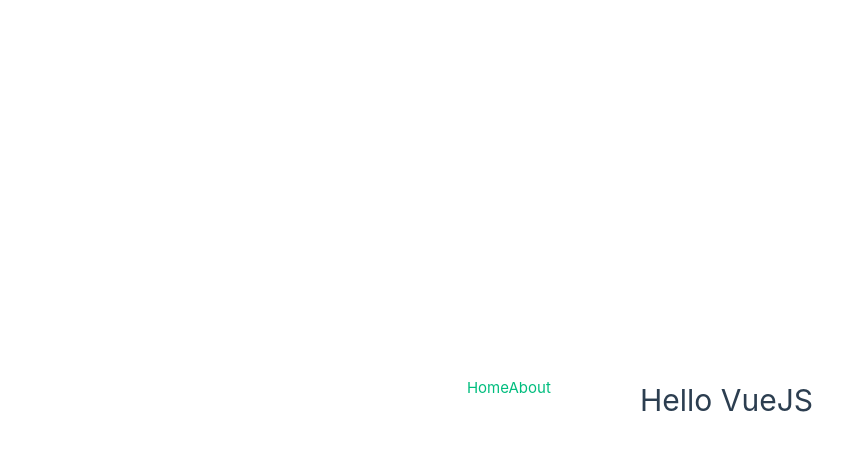
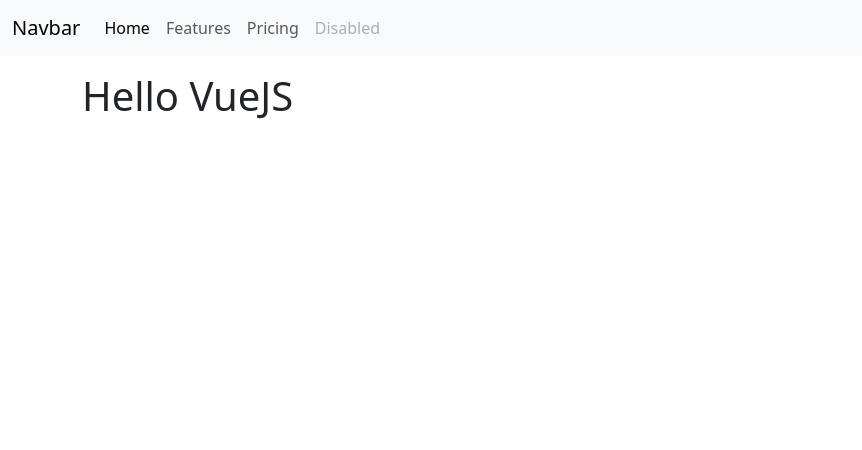
Before and after one commit to cckcoder/vue-cat-lists, a Vue app: page / in a window 1280 px wide. Shown: the top 450 px of the page, without its empty margins (0-862 px from the left). Built offline with nearby package versions, Linux system fonts and the light colour scheme.

Commit message:
update: implement bootstrap to project

```diff
--- a/index.html
+++ b/index.html
@@ -4,10 +4,12 @@
     <meta charset="UTF-8">
     <link rel="icon" href="/favicon.ico">
     <meta name="viewport" content="width=device-width, initial-scale=1.0">
-    <title>Vite App</title>
+    <title>VueJs</title>
+    <link href="https://cdn.jsdelivr.net/npm/bootstrap@5.3.0-alpha1/dist/css/bootstrap.min.css" rel="stylesheet" integrity="sha384-GLhlTQ8iRABdZLl6O3oVMWSktQOp6b7In1Zl3/Jr59b6EGGoI1aFkw7cmDA6j6gD" crossorigin="anonymous">
   </head>
   <body>
     <div id="app"></div>
     <script type="module" src="/src/main.js"></script>
+    <script src="https://cdn.jsdelivr.net/npm/bootstrap@5.3.0-alpha1/dist/js/bootstrap.bundle.min.js" integrity="sha384-w76AqPfDkMBDXo30jS1Sgez6pr3x5MlQ1ZAGC+nuZB+EYdgRZgiwxhTBTkF7CXvN" crossorigin="anonymous"></script>
   </body>
 </html>
--- a/src/App.vue
+++ b/src/App.vue
@@ -3,16 +3,25 @@
 </script>
 
 <template>
-  <header>
-    <div>
-      <nav>
-        <RouterLink to="/">Home</RouterLink>
-        <RouterLink to="/about">About</RouterLink>
-      </nav>
+    <nav class="navbar navbar-expand-lg bg-body-tertiary">
+      <div class="container-fluid">
+        <a class="navbar-brand" href="#">Navbar</a>
+        <button class="navbar-toggler" type="button" data-bs-toggle="collapse" data-bs-target="#navbarNavAltMarkup" aria-controls="navbarNavAltMarkup" aria-expanded="false" aria-label="Toggle navigation">
+          <span class="navbar-toggler-icon"></span>
+        </button>
+        <div class="collapse navbar-collapse" id="navbarNavAltMarkup">
+          <div class="navbar-nav">
+            <a class="nav-link active" aria-current="page" href="#">Home</a>
+            <a class="nav-link" href="#">Features</a>
+            <a class="nav-link" href="#">Pricing</a>
+            <a class="nav-link disabled">Disabled</a>
+          </div>
+        </div>
+      </div>
+    </nav>
+    <div class="container mt-3">
+      <RouterView />
     </div>
-  </header>
-
-  <RouterView />
 </template>
 
 <style scoped></style>
--- a/src/assets/main.css
+++ /dev/null
@@ -1,35 +0,0 @@
-@import './base.css';
-
-#app {
-  max-width: 1280px;
-  margin: 0 auto;
-  padding: 2rem;
-
-  font-weight: normal;
-}
-
-a,
-.green {
-  text-decoration: none;
-  color: hsla(160, 100%, 37%, 1);
-  transition: 0.4s;
-}
-
-@media (hover: hover) {
-  a:hover {
-    background-color: hsla(160, 100%, 37%, 0.2);
-  }
-}
-
-@media (min-width: 1024px) {
-  body {
-    display: flex;
-    place-items: center;
-  }
-
-  #app {
-    display: grid;
-    grid-template-columns: 1fr 1fr;
-    padding: 0 2rem;
-  }
-}
--- a/src/main.js
+++ b/src/main.js
@@ -1,8 +1,6 @@
 import { createApp } from 'vue'
 import App from './App.vue'
 import router from './router'
-
-import './assets/main.css'
 
 const app = createApp(App)
 
```
